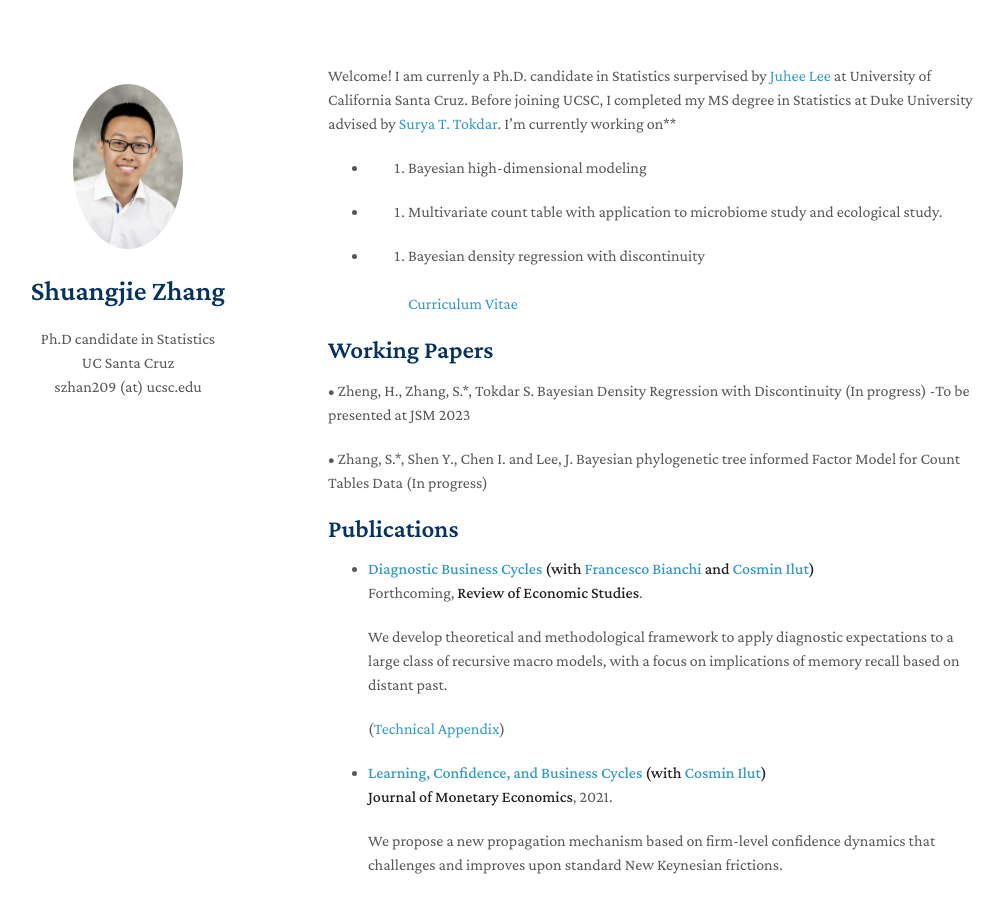
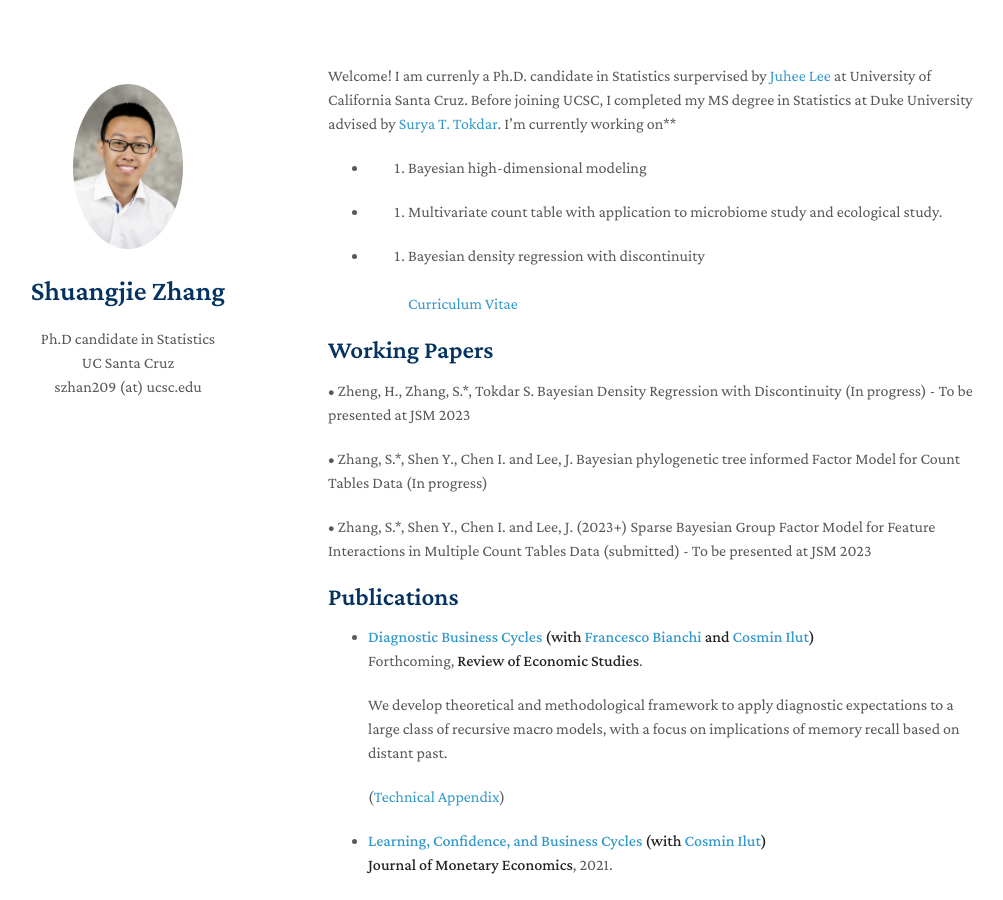
Before and after one commit to shuang-jie/shuang-jie.github.io, a Jekyll site: the page built from index.md, in a window 1280 px wide and 900 px high. Shown: the whole window, without its empty margins (142-1145 px from the left). Built offline with Jekyll 4.4.1, drawn with Linux system fonts in a browser that asks for light colours; nearby versions of some CDN libraries; a style sheet for code colours, icons or effects is not loaded.

Commit message:
Update index.md

```diff
--- a/index.md
+++ b/index.md
@@ -11,10 +11,13 @@ Welcome! I am currenly a Ph.D. candidate in Statistics surpervised by [Juhee Lee
 [Curriculum Vitae](https://github.com/Zsj950708/Zsj950708.github.io/blob/main/files/cv_1.pdf)
 
 ## Working Papers
-•	Zheng, H., Zhang, S.*, Tokdar S. Bayesian Density Regression with Discontinuity (In progress)
-      -To be presented at JSM 2023
+•	Zheng, H., Zhang, S.*, Tokdar S. Bayesian Density Regression with Discontinuity (In progress) - To be presented at JSM 2023
 
 •	Zhang, S.*, Shen Y., Chen I. and Lee, J. Bayesian phylogenetic tree informed Factor Model for Count Tables Data (In progress)
+
+•	Zhang, S.*, Shen Y., Chen I. and Lee, J. (2023+) Sparse Bayesian Group Factor Model for Feature Interactions in Multiple Count Tables Data (submitted) - To be presented at JSM 2023
+
+
 
 ## Publications
 
```
